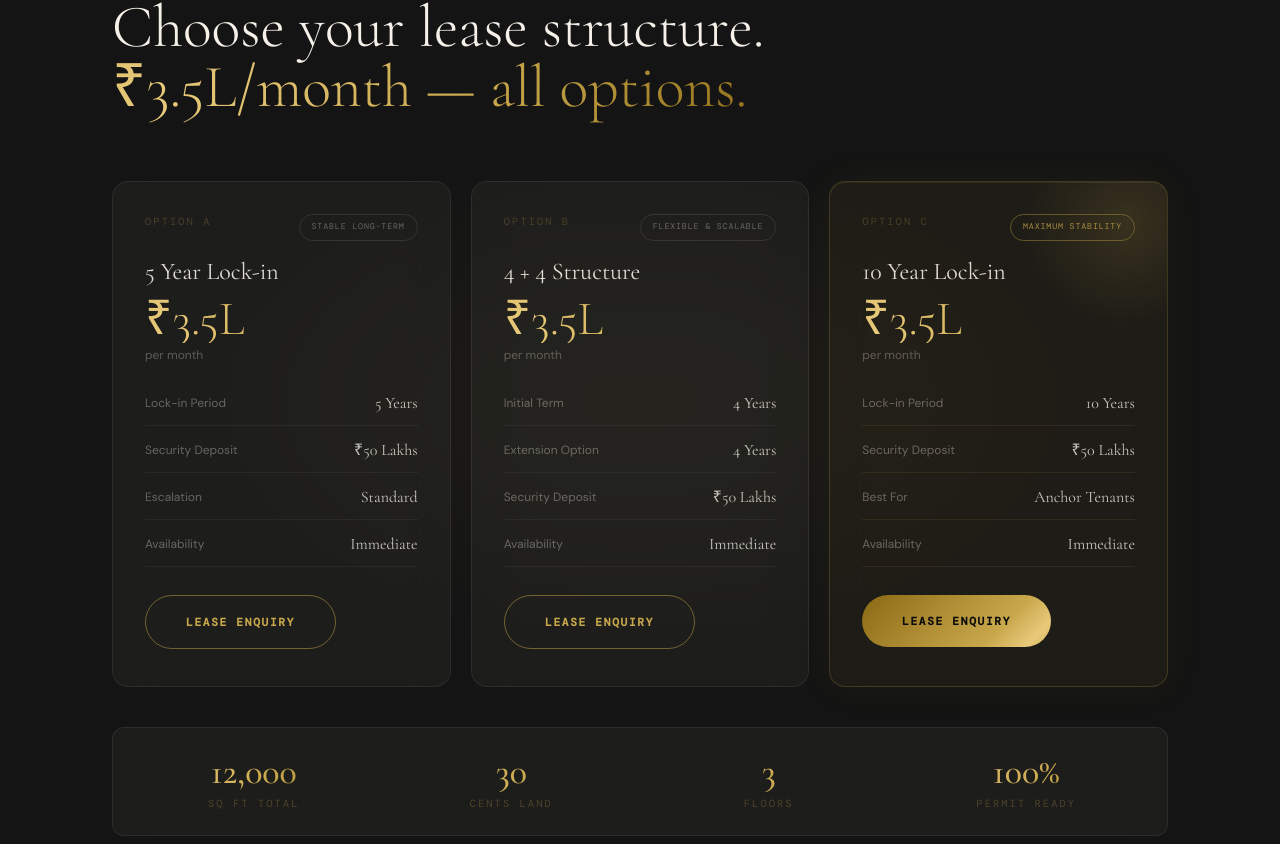
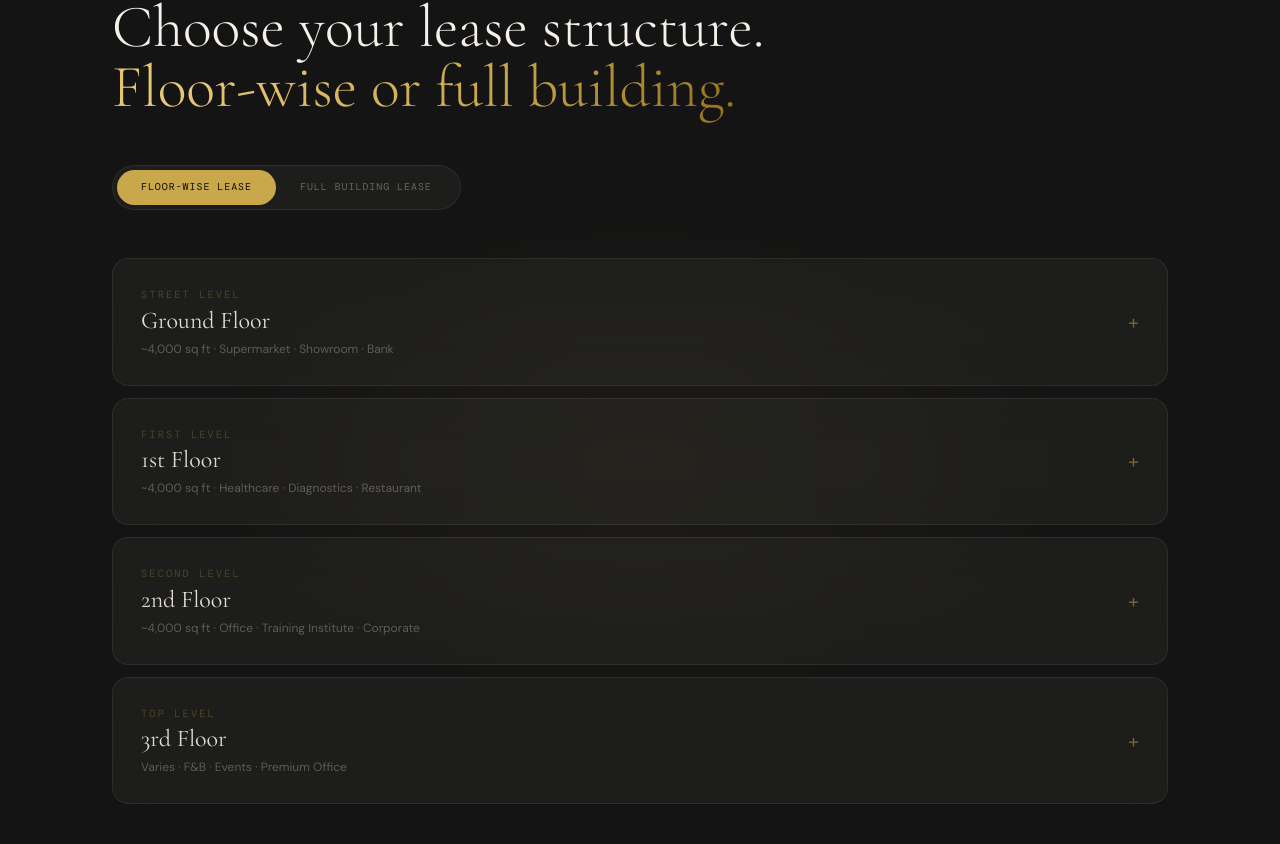
Before and after one commit to jyothiskariyilroy-arch/Kallery-Galleria.com, a Next.js app: page / in a window 1280 px wide. Shown: the part 2135-2979 px from the top of the page. Built offline with nearby package versions, Linux system fonts and the light colour scheme; a web font is replaced by a local one.

Commit message:
Update Investment.tsx

```diff
--- a/src/components/Investment.tsx
+++ b/src/components/Investment.tsx
@@ -1,15 +1,54 @@
 "use client";
-import { motion } from "framer-motion";
+import { motion, AnimatePresence } from "framer-motion";
 import { useInView } from "framer-motion";
-import { useRef } from "react";
+import { useRef, useState } from "react";
 
-const leaseOptions = [
+// ─── Floor-wise data ───────────────────────────────────────────────
+const floors = [
+  { id: "ground", label: "Ground Floor", area: "~4,000 sq ft", tag: "Street Level", best: "Supermarket · Showroom · Bank" },
+  { id: "first",  label: "1st Floor",    area: "~4,000 sq ft", tag: "First Level",  best: "Healthcare · Diagnostics · Restaurant" },
+  { id: "second", label: "2nd Floor",    area: "~4,000 sq ft", tag: "Second Level", best: "Office · Training Institute · Corporate" },
+  { id: "third",  label: "3rd Floor",    area: "Varies",        tag: "Top Level",    best: "F&B · Events · Premium Office" },
+];
+
+const floorLeaseOptions = [
+  {
+    title: "4 + 4 Structure",
+    badge: "Flexible & Scalable",
+    desc: "4-year lock-in with optional 4-year extension — flexibility with long-term potential.",
+  },
+  {
+    title: "5 Year Lock-in",
+    badge: "Stable Long-term",
+    desc: "Stable long-term commitment with predictable returns.",
+  },
+  {
+    title: "10 Year Lock-in",
+    badge: "Maximum Stability",
+    desc: "Best suited for anchor tenants seeking long-term presence.",
+  },
+];
+
+// ─── Full Building data ────────────────────────────────────────────
+const buildingCards = [
   {
     label: "Option A",
+    badge: "Flexible & Scalable",
+    title: "4 + 4 Structure",
+    rent: "₹3L",
+    rows: [
+      { k: "Initial Term", v: "4 Years" },
+      { k: "Extension Option", v: "4 Years" },
+      { k: "Security Deposit", v: "₹50 Lakhs" },
+      { k: "Availability", v: "Immediate" },
+    ],
+    highlight: false,
+  },
+  {
+    label: "Option B",
     badge: "Stable Long-term",
     title: "5 Year Lock-in",
-    rent: "₹3.5L",
-    period: "per month",
+    rent: "₹3L",
     rows: [
       { k: "Lock-in Period", v: "5 Years" },
       { k: "Security Deposit", v: "₹50 Lakhs" },
@@ -19,25 +58,10 @@ const leaseOptions = [
     highlight: false,
   },
   {
-    label: "Option B",
-    badge: "Flexible & Scalable",
-    title: "4 + 4 Structure",
-    rent: "₹3.5L",
-    period: "per month",
-    rows: [
-      { k: "Initial Term", v: "4 Years" },
-      { k: "Extension Option", v: "4 Years" },
-      { k: "Security Deposit", v: "₹50 Lakhs" },
-      { k: "Availability", v: "Immediate" },
-    ],
-    highlight: false,
-  },
-  {
     label: "Option C",
     badge: "Maximum Stability",
     title: "10 Year Lock-in",
-    rent: "₹3.5L",
-    period: "per month",
+    rent: "₹3L",
     rows: [
       { k: "Lock-in Period", v: "10 Years" },
       { k: "Security Deposit", v: "₹50 Lakhs" },
@@ -48,39 +72,196 @@ const leaseOptions = [
   },
 ];
 
+// ─── Floor accordion card ──────────────────────────────────────────
+function FloorCard({ floor, index, isOpen, onToggle }: {
+  floor: typeof floors[0];
+  index: number;
+  isOpen: boolean;
+  onToggle: () => void;
+}) {
+  return (
+    <motion.div
+      className={`glass rounded-2xl overflow-hidden cursor-pointer transition-all duration-300 ${isOpen ? "border-gold/25" : "hover:border-gold/15"}`}
+      initial={{ opacity: 0, y: 20 }}
+      animate={{ opacity: 1, y: 0 }}
+      transition={{ delay: index * 0.08 + 0.1, duration: 0.55, ease: [0.22, 1, 0.36, 1] }}
+    >
+      {/* Header — always visible */}
+      <div
+        className="flex items-center justify-between p-7 select-none"
+        onClick={onToggle}
+      >
+        <div className="flex items-center gap-5">
+          <div>
+            <p className="label opacity-35 mb-0.5">{floor.tag}</p>
+            <h3 className="font-cormorant text-2xl text-ivory/90">{floor.label}</h3>
+            <p className="font-dm text-xs text-ivory/30 mt-1">{floor.area} · {floor.best}</p>
+          </div>
+        </div>
+        <motion.div
+          animate={{ rotate: isOpen ? 45 : 0 }}
+          transition={{ duration: 0.25, ease: [0.22, 1, 0.36, 1] }}
+          className="text-gold/50 text-xl leading-none shrink-0 ml-4"
+        >
+          +
+        </motion.div>
+      </div>
+
+      {/* Expanded content */}
+      <AnimatePresence initial={false}>
+        {isOpen && (
+          <motion.div
+            key="content"
+            initial={{ height: 0, opacity: 0 }}
+            animate={{ height: "auto", opacity: 1 }}
+            exit={{ height: 0, opacity: 0 }}
+            transition={{ duration: 0.38, ease: [0.22, 1, 0.36, 1] }}
+            style={{ overflow: "hidden" }}
+          >
+            <div className="px-7 pb-7 border-t border-white/[0.05]">
+              <p className="label opacity-30 mt-5 mb-4">Lease Options</p>
+              <div className="grid sm:grid-cols-3 gap-3 mb-6">
+                {floorLeaseOptions.map((opt) => (
+                  <div
+                    key={opt.title}
+                    className="glass rounded-xl p-4 border border-white/[0.04] hover:border-gold/15 transition-colors duration-300"
+                  >
+                    <span className="font-mono text-[0.5rem] uppercase tracking-widest text-gold/50 block mb-2">
+                      {opt.badge}
+                    </span>
+                    <p className="font-cormorant text-lg text-ivory/85 mb-1">{opt.title}</p>
+                    <p className="font-dm text-[0.7rem] text-ivory/30 leading-relaxed">{opt.desc}</p>
+                  </div>
+                ))}
+              </div>
+              <motion.a
+                href="tel:+919048480370"
+                className="btn-gold inline-block text-sm"
+                whileHover={{ scale: 1.03, boxShadow: "0 8px 30px rgba(201,168,76,0.4)" }}
+                whileTap={{ scale: 0.98 }}
+              >
+                Schedule Site Visit
+              </motion.a>
+            </div>
+          </motion.div>
+        )}
+      </AnimatePresence>
+    </motion.div>
+  );
+}
+
+// ─── Main component ────────────────────────────────────────────────
 export default function Investment() {
   const ref = useRef(null);
   const inView = useInView(ref, { once: true, margin: "-80px" });
+  const [view, setView] = useState<"floor" | "building">("floor");
+  const [openFloor, setOpenFloor] = useState<string | null>(null);
+
+  const toggleFloor = (id: string) => setOpenFloor(prev => prev === id ? null : id);
 
   return (
     <section ref={ref} id="investment" className="relative py-32 bg-obsidian-900 overflow-hidden">
-      <div className="absolute top-1/2 left-1/2 -translate-x-1/2 -translate-y-1/2 w-[900px] h-[500px] pointer-events-none"
-        style={{ background: "radial-gradient(ellipse, rgba(201,168,76,0.05) 0%, transparent 70%)" }} />
+      <div
+        className="absolute top-1/2 left-1/2 -translate-x-1/2 -translate-y-1/2 w-[900px] h-[500px] pointer-events-none"
+        style={{ background: "radial-gradient(ellipse, rgba(201,168,76,0.05) 0%, transparent 70%)" }}
+      />
 
       <div className="relative max-w-6xl mx-auto px-6 lg:px-12">
-        <div className="mb-16">
+
+        {/* Section header */}
+        <div className="mb-12">
           <motion.p className="label mb-4" initial={{ opacity: 0 }} animate={inView ? { opacity: 1 } : {}}>
             Asset Snapshot
           </motion.p>
-          <motion.h2 className="font-cormorant text-5xl md:text-6xl font-light"
+          <motion.h2
+            className="font-cormorant text-5xl md:text-6xl font-light"
             initial={{ opacity: 0, y: 28 }} animate={inView ? { opacity: 1, y: 0 } : {}}
-            transition={{ duration: 0.65, delay: 0.1, ease: [0.22, 1, 0.36, 1] }}>
+            transition={{ duration: 0.65, delay: 0.1, ease: [0.22, 1, 0.36, 1] }}
+          >
             Choose your lease structure.<br />
-            <span className="gold-shimmer">₹3.5L/month — all options.</span>
+            <span className="gold-shimmer">Floor-wise or full building.</span>
           </motion.h2>
         </div>
 
-        {/* 3 lease cards */}
-        <div className="grid md:grid-cols-3 gap-5 mb-10">
-          {leaseOptions.map((opt, i) => (
-            <motion.div key={opt.title}
-              className={`rounded-2xl p-8 relative overflow-hidden transition-all duration-500 ${opt.highlight ? "glass-gold" : "glass hover:border-gold/20"}`}
-              initial={{ opacity: 0, y: 24 }} animate={inView ? { opacity: 1, y: 0 } : {}}
-              transition={{ delay: 0.15 * i + 0.2, duration: 0.65, ease: [0.22, 1, 0.36, 1] }}
-              whileHover={{ y: -4, boxShadow: opt.highlight ? "0 20px 60px rgba(201,168,76,0.12)" : "0 20px 60px rgba(0,0,0,0.4)" }}>
+        {/* Toggle */}
+        <motion.div
+          className="inline-flex glass rounded-full p-1 mb-12"
+          initial={{ opacity: 0, y: 12 }}
+          animate={inView ? { opacity: 1, y: 0 } : {}}
+          transition={{ delay: 0.3, duration: 0.5 }}
+        >
+          {(["floor", "building"] as const).map((tab) => (
+            <button
+              key={tab}
+              onClick={() => setView(tab)}
+              className={`relative px-6 py-2.5 rounded-full font-mono text-[0.62rem] uppercase tracking-widest transition-all duration-300 ${
+                view === tab ? "text-obsidian-950" : "text-ivory/35 hover:text-ivory/60"
+              }`}
+            >
+              {view === tab && (
+                <motion.span
+                  layoutId="toggle-pill"
+                  className="absolute inset-0 rounded-full bg-gold"
+                  transition={{ duration: 0.28, ease: [0.22, 1, 0.36, 1] }}
+                />
+              )}
+              <span className="relative">
+                {tab === "floor" ? "Floor-wise Lease" : "Full Building Lease"}
+              </span>
+            </button>
+          ))}
+        </motion.div>
+
+        {/* View content */}
+        <AnimatePresence mode="wait">
+
+          {/* ── Floor-wise view ── */}
+          {view === "floor" && (
+            <motion.div
+              key="floor"
+              initial={{ opacity: 0, y: 12 }}
+              animate={{ opacity: 1, y: 0 }}
+              exit={{ opacity: 0, y: -8 }}
+              transition={{ duration: 0.35, ease: [0.22, 1, 0.36, 1] }}
+            >
+              <div className="flex flex-col gap-3">
+                {floors.map((floor, i) => (
+                  <FloorCard
+                    key={floor.id}
+                    floor={floor}
+                    index={i}
+                    isOpen={openFloor === floor.id}
+                    onToggle={() => toggleFloor(floor.id)}
+                  />
+                ))}
+              </div>
+            </motion.div>
+          )}
+
+          {/* ── Full Building view ── */}
+          {view === "building" && (
+            <motion.div
+              key="building"
+              initial={{ opacity: 0, y: 12 }}
+              animate={{ opacity: 1, y: 0 }}
+              exit={{ opacity: 0, y: -8 }}
+              transition={{ duration: 0.35, ease: [0.22, 1, 0.36, 1] }}
+            >
+              <div className="grid md:grid-cols-3 gap-5">
+                {buildingCards.map((opt, i) => (
+                  <motion.div
+                    key={opt.title}
+                    className={`rounded-2xl p-8 relative overflow-hidden transition-all duration-300 ${opt.highlight ? "glass-gold" : "glass hover:border-gold/20"}`}
+                    initial={{ opacity: 0, y: 20 }}
+                    animate={{ opacity: 1, y: 0 }}
+                    transition={{ delay: i * 0.08 + 0.05, duration: 0.55, ease: [0.22, 1, 0.36, 1] }}
+                    whileHover={{ y: -4, boxShadow: opt.highlight ? "0 20px 60px rgba(201,168,76,0.12)" : "0 20px 60px rgba(0,0,0,0.4)" }}
+                  >
                     {opt.highlight && (
-                <div className="absolute -top-16 -right-16 w-52 h-52 rounded-full pointer-events-none"
-                  style={{ background: "radial-gradient(circle, rgba(201,168,76,0.15) 0%, transparent 70%)" }} />
+                      <div
+                        className="absolute -top-16 -right-16 w-52 h-52 rounded-full pointer-events-none"
+                        style={{ background: "radial-gradient(circle, rgba(201,168,76,0.15) 0%, transparent 70%)" }}
+                      />
                     )}
                     <div className="flex items-start justify-between mb-4">
                       <span className="label opacity-30">{opt.label}</span>
@@ -91,7 +272,7 @@ export default function Investment() {
 
                     <h3 className="font-cormorant text-2xl text-ivory/90 mb-2 leading-tight">{opt.title}</h3>
                     <p className="gold-shimmer font-cormorant text-5xl font-light leading-none mb-1">{opt.rent}</p>
-              <p className="text-ivory/30 font-dm text-xs mb-7">{opt.period}</p>
+                    <p className="text-ivory/30 font-dm text-xs mb-7">per month</p>
 
                     <div className="space-y-3 mb-7">
                       {opt.rows.map(row => (
@@ -102,19 +283,26 @@ export default function Investment() {
                       ))}
                     </div>
 
-              <motion.a href="tel:+919048480370"
+                    <motion.a
+                      href="tel:+919048480370"
                       className={opt.highlight ? "btn-gold inline-block text-sm" : "btn-outline-gold inline-block text-sm"}
-                whileHover={{ scale: 1.03 }} whileTap={{ scale: 0.98 }}>
+                      whileHover={{ scale: 1.03 }} whileTap={{ scale: 0.98 }}
+                    >
                       Lease Enquiry
                     </motion.a>
                   </motion.div>
                 ))}
               </div>
+            </motion.div>
+          )}
+        </AnimatePresence>
 
-        {/* Specs bar */}
-        <motion.div className="glass rounded-xl p-6 grid grid-cols-2 md:grid-cols-4 gap-6 text-center"
+        {/* Specs bar — always visible */}
+        <motion.div
+          className="glass rounded-xl p-6 grid grid-cols-2 md:grid-cols-4 gap-6 text-center mt-10"
           initial={{ opacity: 0, y: 20 }} animate={inView ? { opacity: 1, y: 0 } : {}}
-          transition={{ delay: 0.6, duration: 0.6 }}>
+          transition={{ delay: 0.6, duration: 0.6 }}
+        >
           {[
             { val: "12,000", sub: "sq ft total" },
             { val: "30", sub: "cents land" },
```
Lines whose indentation alone changed are shown as unchanged.
